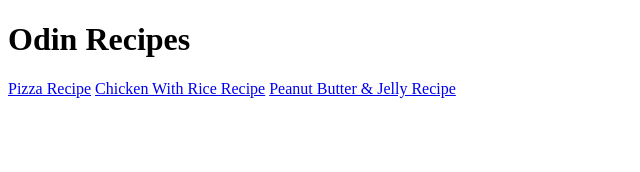
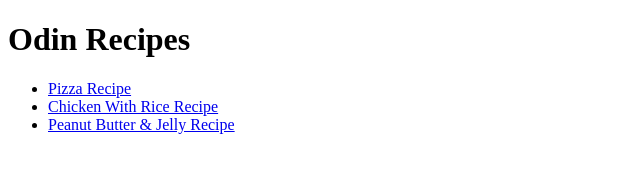
Before and after one commit to akudama4/odin-recipes, a plain HTML site: page index.html in a window 1280 px wide. Shown: the whole page, without its empty margins (0-640 px from the left). Drawn offline with Linux system fonts and the light colour scheme.

Commit message:
Create recipes list

```diff
--- a/index.html
+++ b/index.html
@@ -7,8 +7,10 @@
 </head>
 <body>
     <h1>Odin Recipes</h1>
-    <a href="recipes/pizza.html" target="_blank">Pizza Recipe</a>
-    <a href="recipes/chicken.html" target="_blank">Chicken With Rice Recipe</a>
-    <a href="recipes/pnjelly.html" target="_blank">Peanut Butter & Jelly Recipe</a>
+    <ul>
+        <li><a href="recipes/pizza.html" target="_blank">Pizza Recipe</a></li>
+        <li><a href="recipes/chicken.html" target="_blank">Chicken With Rice Recipe</a></li>
+        <li><a href="recipes/pnjelly.html" target="_blank">Peanut Butter & Jelly Recipe</a></li>
+    </ul>
 </body>
 </html>
```
